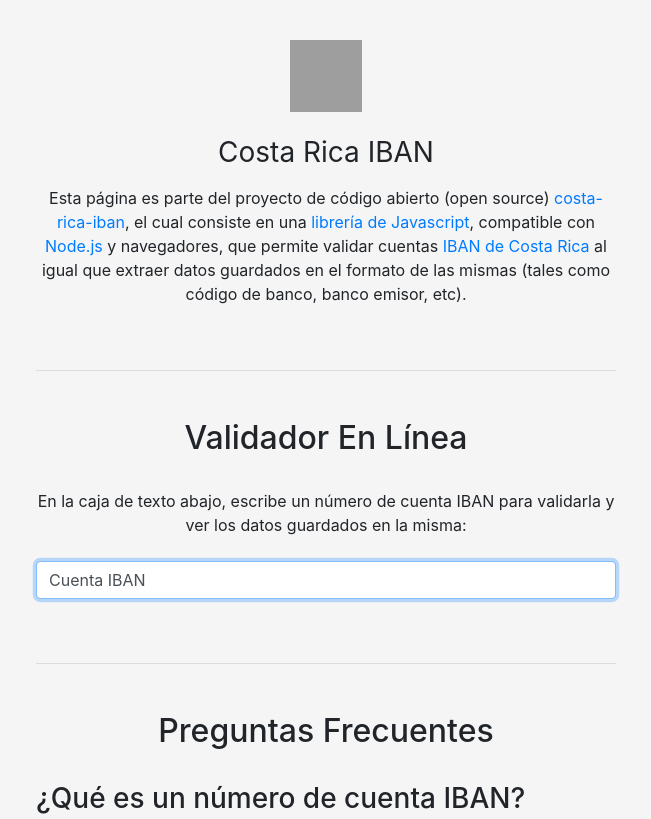
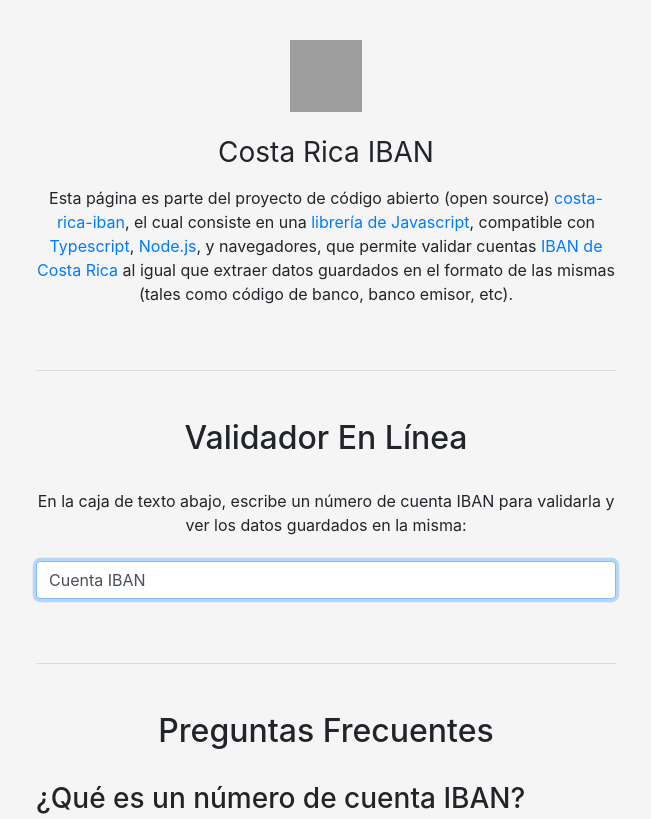
Before and after one commit to jeanlescure/costa-rica-iban, a website: page index.html in a window 1280 px wide. Shown: the top 819 px of the page, without its empty margins (314-965 px from the left). Drawn offline with nearby package versions, Linux system fonts and the light colour scheme; grey boxes are pictures that could not be loaded.

Commit message:
chore: add mention of typescript on info site

```diff
--- a/index.html
+++ b/index.html
@@ -133,7 +133,7 @@
       <p>
         Esta página es parte del proyecto de código abierto (open source) <a target="_blank" rel="noopener noreferrer" href="https://www.npmjs.com/package/costa-rica-iban">costa-rica-iban</a>,
         el cual consiste en una <a target="_blank" rel="noopener noreferrer" href="https://es.khanacademy.org/computing/computer-programming/html-css-js/using-js-libraries-in-your-webpage/a/whats-a-js-library">librería de Javascript</a>,
-        compatible con <a target="_blank" rel="noopener noreferrer" href="https://nodejs.org/es/">Node.js</a> y navegadores,
+        compatible con <a target="_blank" rel="noopener noreferrer" href="https://es.wikipedia.org/wiki/TypeScript">Typescript</a>, <a target="_blank" rel="noopener noreferrer" href="https://nodejs.org/es/">Node.js</a>, y navegadores,
         que permite validar cuentas <a target="_blank" rel="noopener noreferrer" href="https://www.bgeneral.fi.cr/conozca-el-iban/">IBAN de Costa Rica</a> al igual que extraer datos guardados
         en el formato de las mismas (tales como código de banco, banco emisor, etc).</p>
       <hr/>
```
